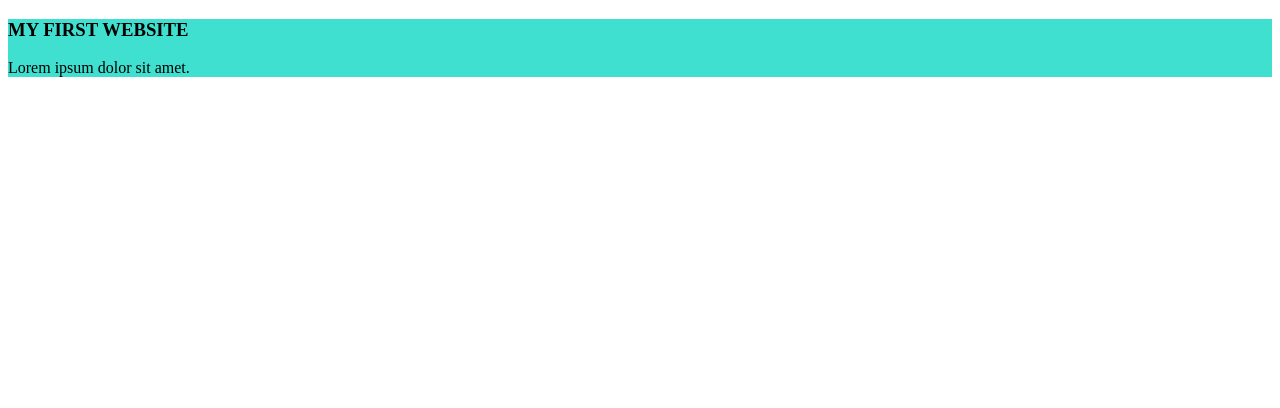
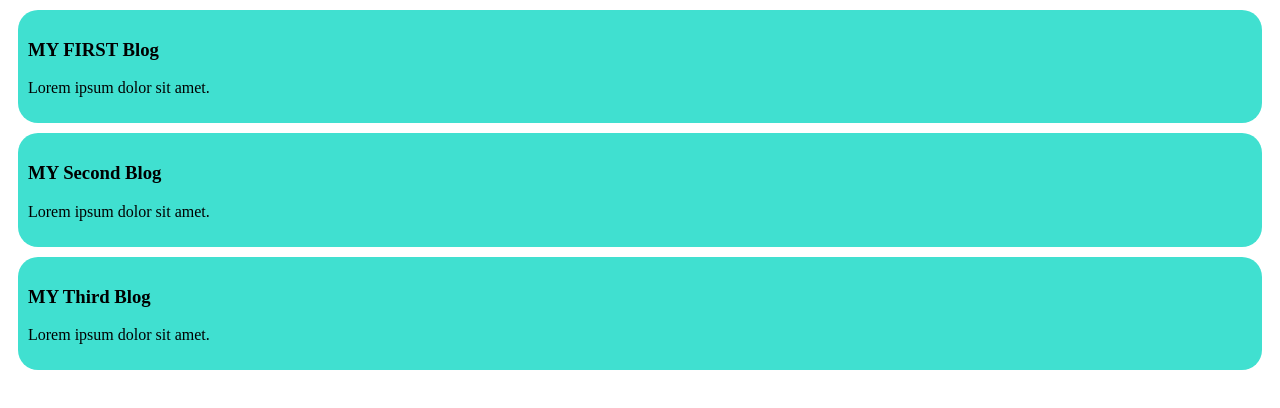
Before and after one commit to Abdullah-Al-Naeim/my-2nd-simple-website, a plain HTML site: page index.html in a window 1280 px wide. Drawn offline with Linux system fonts and the light colour scheme.

Commit message:
added the 2nd and 3rd blog

```diff
--- a/Styles/style.css
+++ b/Styles/style.css
@@ -1,4 +1,6 @@
 div{
     background-color: turquoise;
-    padding: 10pxgit ;
+    padding: 10px ;
+    margin: 10px;
+    border-radius: 20px;
 }
--- a/index.html
+++ b/index.html
@@ -8,7 +8,15 @@
 </head>
 <body>
     <div>
-        <h3>MY FIRST WEBSITE</h3>
+        <h3>MY FIRST Blog</h3>
+        <p>Lorem ipsum dolor sit amet.</p>
+    </div>
+    <div>
+        <h3>MY Second Blog</h3>
+        <p>Lorem ipsum dolor sit amet.</p>
+    </div>
+    <div>
+        <h3>MY Third Blog</h3>
         <p>Lorem ipsum dolor sit amet.</p>
     </div>
 </body>
```
